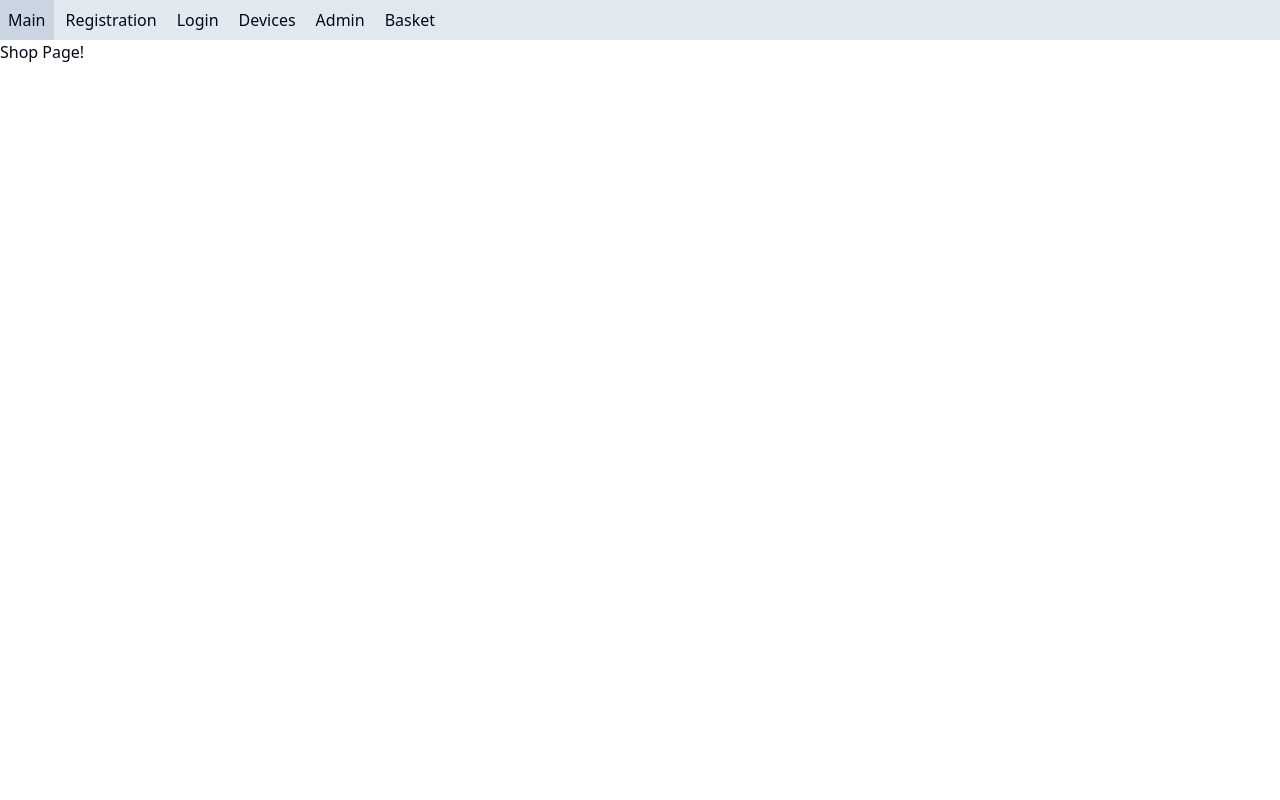
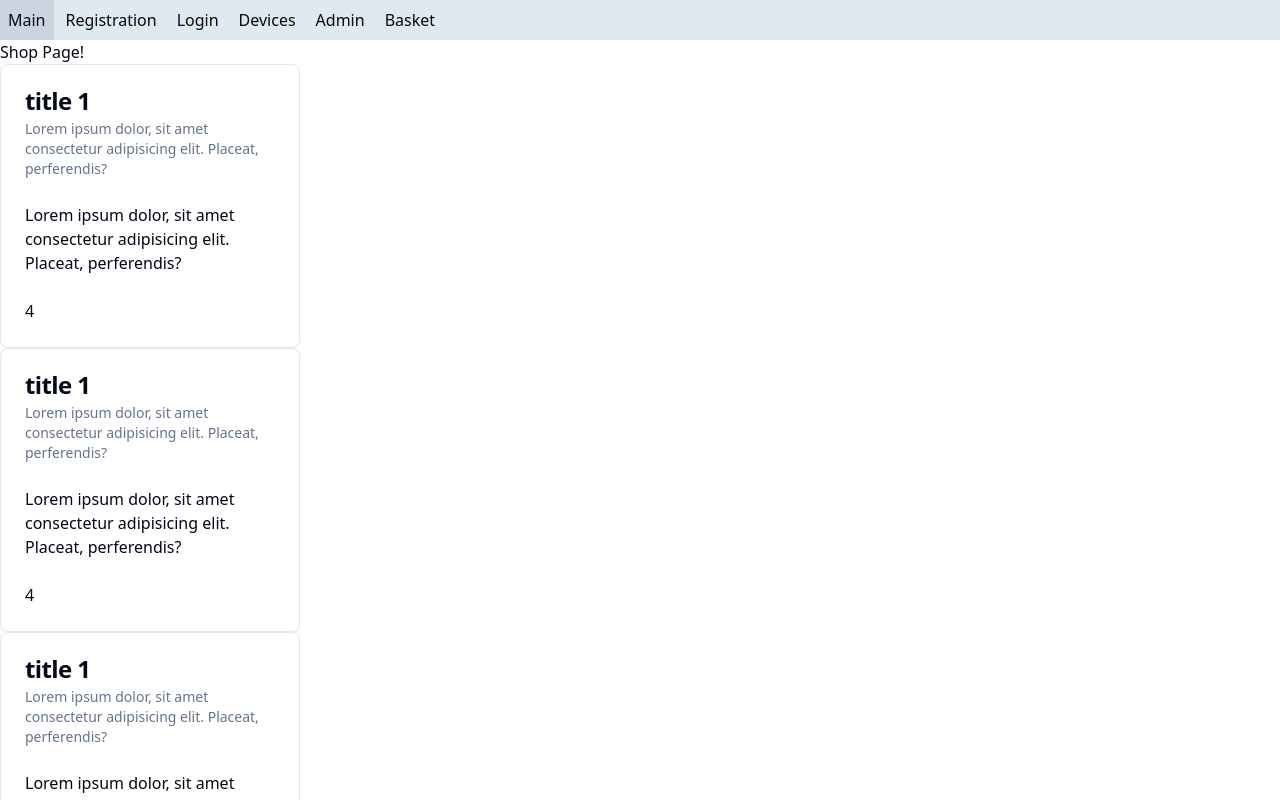
Before and after one commit to twilzz/pern_project, a React (Vite) app in the folder client/: page / in a window 1280 px wide. Shown: the top 800 px of the page. Built offline with nearby package versions, Linux system fonts and the light colour scheme.

Commit message:
add data for mapping add card component from shadcn lib

```diff
--- /dev/null
+++ b/client/src/components/ui/card.tsx
@@ -0,0 +1,79 @@
+import * as React from "react"
+
+import { cn } from "@/lib/utils"
+
+const Card = React.forwardRef<
+  HTMLDivElement,
+  React.HTMLAttributes<HTMLDivElement>
+>(({ className, ...props }, ref) => (
+  <div
+    ref={ref}
+    className={cn(
+      "rounded-lg border bg-card text-card-foreground shadow-sm",
+      className
+    )}
+    {...props}
+  />
+))
+Card.displayName = "Card"
+
+const CardHeader = React.forwardRef<
+  HTMLDivElement,
+  React.HTMLAttributes<HTMLDivElement>
+>(({ className, ...props }, ref) => (
+  <div
+    ref={ref}
+    className={cn("flex flex-col space-y-1.5 p-6", className)}
+    {...props}
+  />
+))
+CardHeader.displayName = "CardHeader"
+
+const CardTitle = React.forwardRef<
+  HTMLParagraphElement,
+  React.HTMLAttributes<HTMLHeadingElement>
+>(({ className, ...props }, ref) => (
+  <h3
+    ref={ref}
+    className={cn(
+      "text-2xl font-semibold leading-none tracking-tight",
+      className
+    )}
+    {...props}
+  />
+))
+CardTitle.displayName = "CardTitle"
+
+const CardDescription = React.forwardRef<
+  HTMLParagraphElement,
+  React.HTMLAttributes<HTMLParagraphElement>
+>(({ className, ...props }, ref) => (
+  <p
+    ref={ref}
+    className={cn("text-sm text-muted-foreground", className)}
+    {...props}
+  />
+))
+CardDescription.displayName = "CardDescription"
+
+const CardContent = React.forwardRef<
+  HTMLDivElement,
+  React.HTMLAttributes<HTMLDivElement>
+>(({ className, ...props }, ref) => (
+  <div ref={ref} className={cn("p-6 pt-0", className)} {...props} />
+))
+CardContent.displayName = "CardContent"
+
+const CardFooter = React.forwardRef<
+  HTMLDivElement,
+  React.HTMLAttributes<HTMLDivElement>
+>(({ className, ...props }, ref) => (
+  <div
+    ref={ref}
+    className={cn("flex items-center p-6 pt-0", className)}
+    {...props}
+  />
+))
+CardFooter.displayName = "CardFooter"
+
+export { Card, CardHeader, CardFooter, CardTitle, CardDescription, CardContent }
--- a/client/src/pages/ShopPage.tsx
+++ b/client/src/pages/ShopPage.tsx
@@ -1,3 +1,83 @@
+import {
+  Card,
+  CardContent,
+  CardDescription,
+  CardFooter,
+  CardHeader,
+  CardTitle,
+} from '@/components/ui/card'
+import { ReactNode } from 'react'
+
+const products = [
+  {
+    id: 1,
+    title: 'title 1',
+    description:
+      'Lorem ipsum dolor, sit amet consectetur adipisicing elit. Placeat, perferendis?',
+    rating: 4,
+  },
+  {
+    id: 1,
+    title: 'title 1',
+    description:
+      'Lorem ipsum dolor, sit amet consectetur adipisicing elit. Placeat, perferendis?',
+    rating: 4,
+  },
+  {
+    id: 1,
+    title: 'title 1',
+    description:
+      'Lorem ipsum dolor, sit amet consectetur adipisicing elit. Placeat, perferendis?',
+    rating: 4,
+  },
+  {
+    id: 1,
+    title: 'title 1',
+    description:
+      'Lorem ipsum dolor, sit amet consectetur adipisicing elit. Placeat, perferendis?',
+    rating: 3,
+  },
+]
+
 export const ShopPage = () => {
-    return <div>Shop Page!</div>
+  return (
+    <div>
+      <h1>Shop Page!</h1>
+      <div>
+        {products.map(({ id, title, description, rating }) => (
+          <ShopCard
+            key={id}
+            title={title}
+            description={description}
+            content={description}
+            footer={rating}
+          />
+        ))}
+      </div>
+    </div>
+  )
 }
+
+interface ShopCardProps {
+  title: string
+  description: string
+  content: string
+  footer: ReactNode | string
+}
+
+const ShopCard = ({ title, description, content, footer }: ShopCardProps) => {
+  return (
+    <Card className="w-[300px]">
+      <CardHeader>
+        <CardTitle>{title}</CardTitle>
+        <CardDescription>{description}</CardDescription>
+      </CardHeader>
+      <CardContent>
+        <p>{content}</p>
+      </CardContent>
+      <CardFooter>
+        <p>{footer}</p>
+      </CardFooter>
+    </Card>
+  )
+}
```
